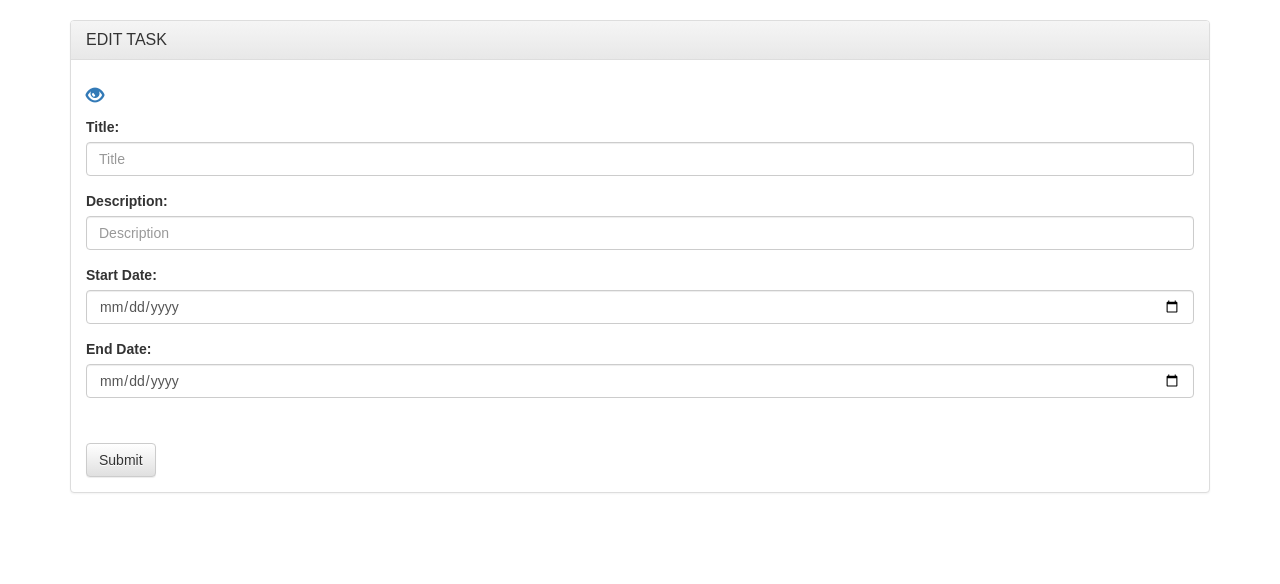
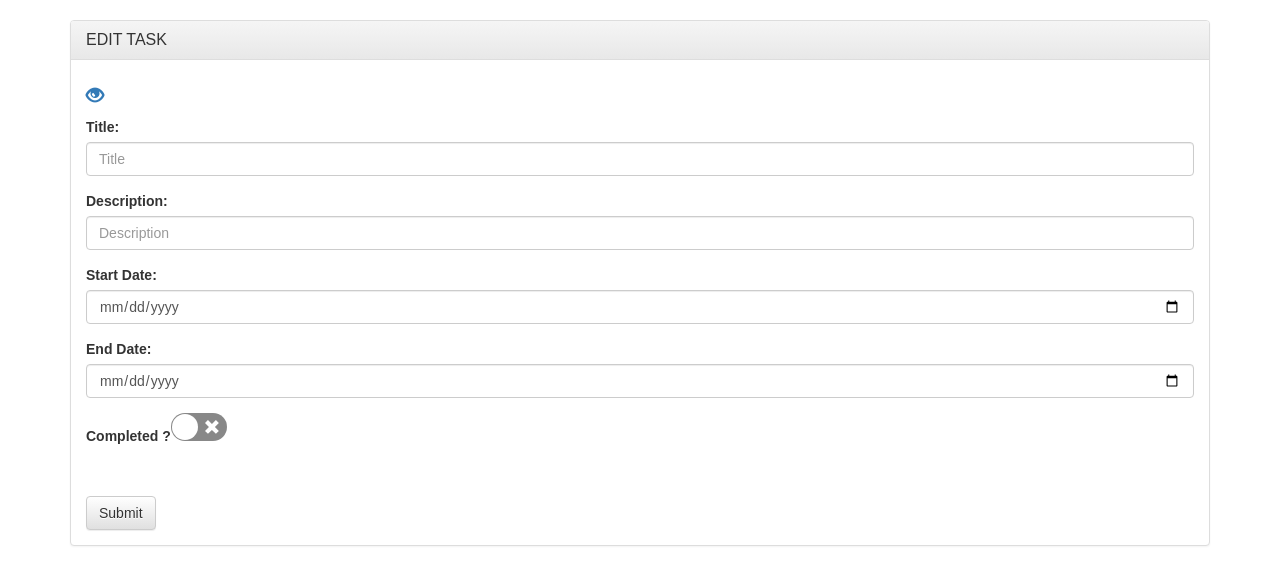
Before and after one commit to Pasi-D/mern-task-list, a React (Create React App) app: page /edit/1 in a window 1280 px wide. Shown: the top 584 px of the page. Built offline with nearby package versions, Linux system fonts and the light colour scheme; no server answers.

Commit message:
completion status changes

```diff
--- a/models/Task.js
+++ b/models/Task.js
@@ -10,6 +10,10 @@ var TaskSchema = new mongoose.Schema({
     start_date: { type: Date, default: Date.now },
     end_date: {
         type: Date
+    },
+    status: {
+        type: Boolean,
+        default: false
     }
 })
 
--- a/src/components/Edit.js
+++ b/src/components/Edit.js
@@ -2,9 +2,12 @@ import React, { Component } from 'react';
 import axios from 'axios';
 import { Link } from 'react-router-dom';
 
+import Switch from 'react-switch';
+
 const dateValidate = require('../validations/dates');
 const taskEditValidatorInput = require('../validations/taskRegister');
 const isEmpty = require('../validations/isEmpty');
+
 
 class Edit extends Component {
 
@@ -13,10 +16,12 @@ class Edit extends Component {
     this.state = {
       task: {},
       errors: {},
+
       showButton: true
     };
 
     this.isDateValid = this.isDateValid.bind(this);
+    this.handleChange = this.handleChange.bind(this);
   }
 
   componentDidMount() {
@@ -70,6 +75,12 @@ class Edit extends Component {
 
   }
 
+  handleChange(checked){
+    const newstate = this.state.task;
+    newstate["status"] = checked;
+    this.setState({task: newstate});
+  }
+
   render() {
     return (
       <div class="container">
@@ -100,6 +111,15 @@ class Edit extends Component {
                 <label for="end_date">End Date:</label>
                 <input id="end_date" type="date" class="form-control" name="end_date" value={this.state.task.end_date} onChange={this.onChange} placeholder="End Date" onBlur={this.isDateValid} />
               </div>
+              <div class="form-group">
+                <label for="status">Completed ?</label>
+                {/* Add the  react-switch here and update*/}
+                <Switch
+                  onChange={this.handleChange}
+                  checked={this.state.task.status}
+                  id="status"
+                />
+              </div>
               <p style={{visibility: this.state.showButton ? "hidden" : "visible", color: 'red'}}>Dates mismatch</p>
               <button style={{visibility: this.state.showButton ? "visible" : "hidden"}} type="submit" class="btn btn-default">Submit</button>
             </form>
--- a/src/containers/task-list.js
+++ b/src/containers/task-list.js
@@ -3,14 +3,33 @@ import { Link } from 'react-router-dom';
 
 import { PropTypes } from 'prop-types';
 
+import Switch from 'react-switch';
+
 class TaskList extends Component{
+
+    constructor(){
+        super();
+        // Temporary state untill redux come to action
+        this.state = {
+            checked: false
+        };
+        this.handleChange = this.handleChange.bind(this);
+    }
+
+    handleChange(checked){
+        this.setState({ checked })
+    }
+
     render(){
         return(
-        <table class="table table-stripe">
+            <div>
+                <h4><Link to="/create"><span class="glyphicon glyphicon-plus-sign" aria-hidden="true"></span>Add Tasks</Link></h4>
+                <table class="table table-stripe">
                     <thead>
                         <tr>
                             <th>Title</th>
                             <th>Description</th>
+                            <th>Status</th> {/*Toggle switch complete or incomplete*/}
                         </tr>
                     </thead>
                     <tbody>
@@ -18,10 +37,20 @@ class TaskList extends Component{
                            <tr>
                                <td><Link to={`/show/${task._id}`}>{task.title}</Link></td>
                                <td>{task.description}</td>
+                               <td>{this.state.checked ? 'Complete' : 'Incomplete'}</td>
+                               <td>
+                                    <Switch
+                                        onChange={this.handleChange}
+                                        checked={this.state.checked}
+                                        id="normal-switch"
+                                    />
+                               </td>
                            </tr>
                         )}
                     </tbody>
-        </table>)
+                </table>
+            </div>
+        )
     }
 }
 
```
